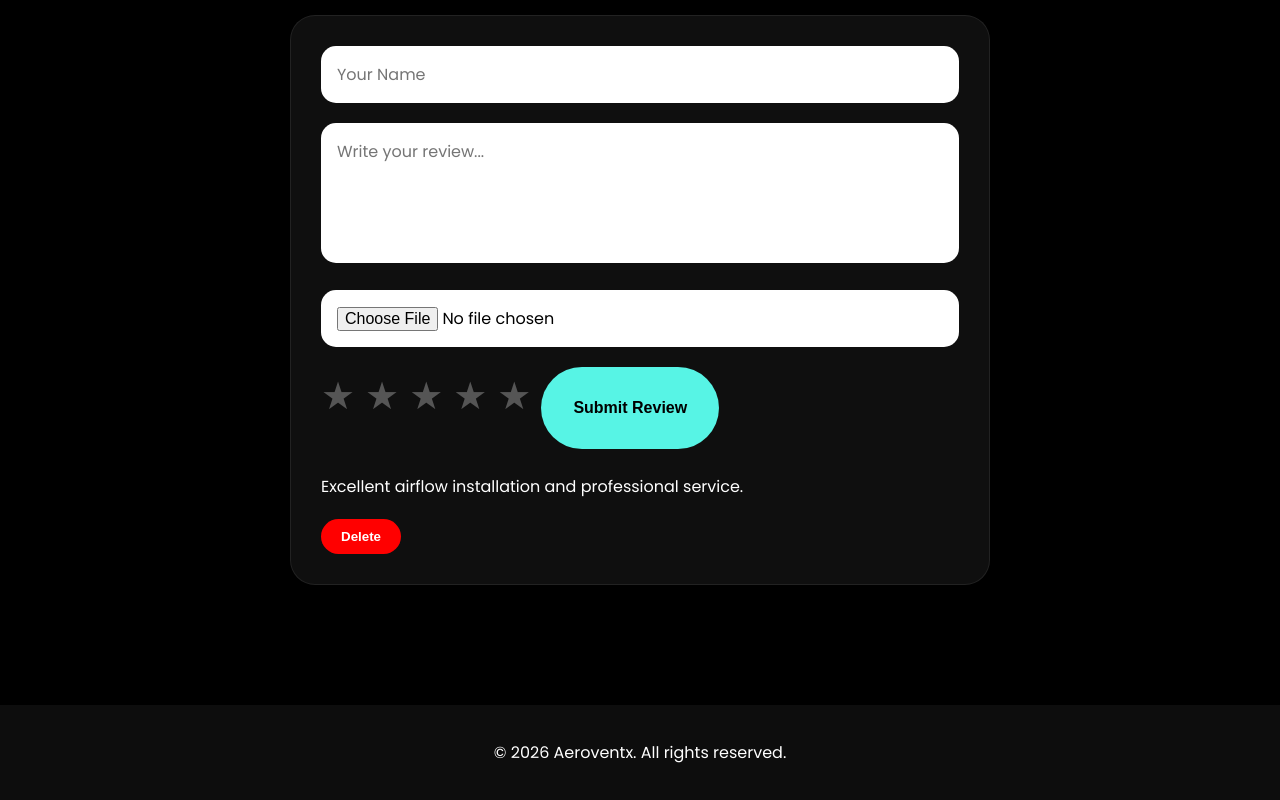
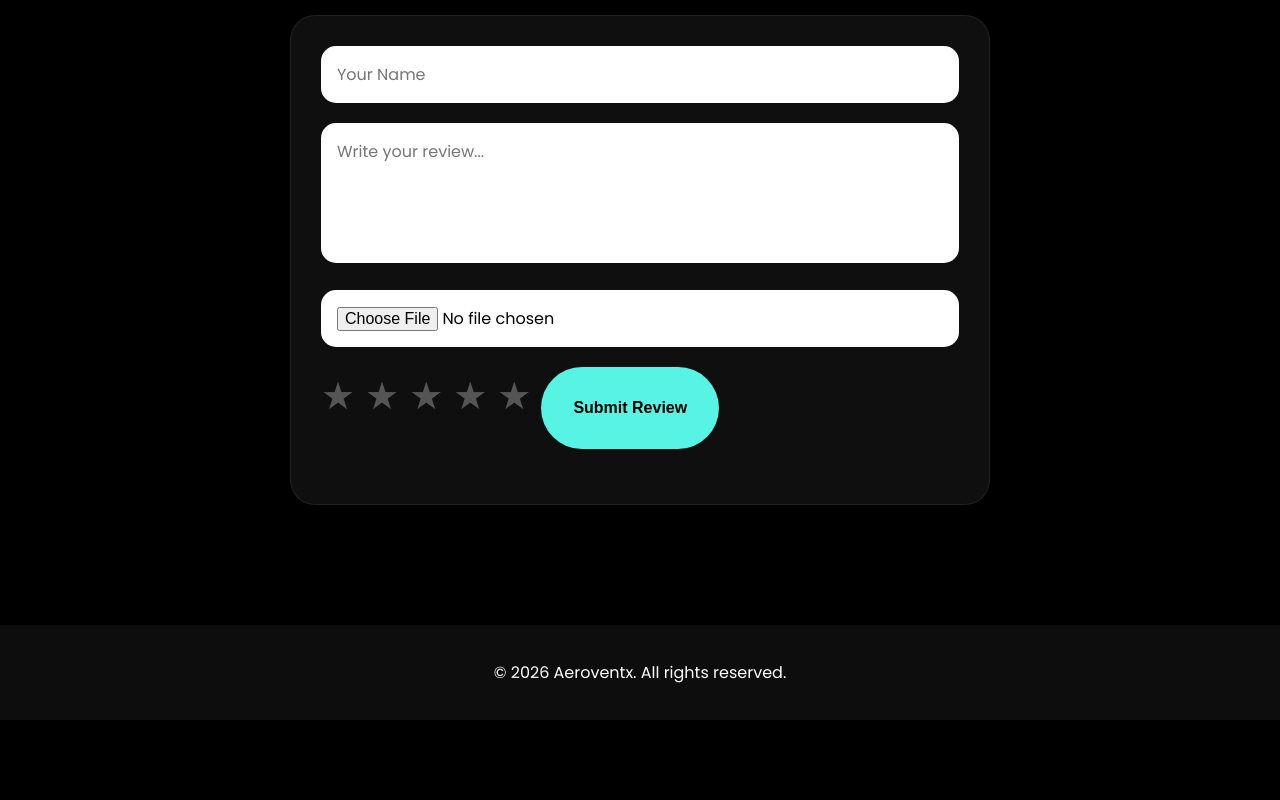
Before and after one commit to puttarevathi/aeroventx, a website: page index.html in a window 1280 px wide. Shown: the part 3538-4338 px from the top of the page. After the commit the page ends 4258 px from the top, so only its background shows below. Drawn offline with Linux system fonts and the light colour scheme.

```diff
--- a/index.html
+++ b/index.html
@@ -887,17 +887,7 @@ Submit Review
 
 
 
-<p>
-Excellent airflow installation and professional service.
-</p>
 
-<button
-onclick="deleteReview(this)"
-class="delete-btn">
-
-Delete
-
-</button>
 
 </div>
 
```
